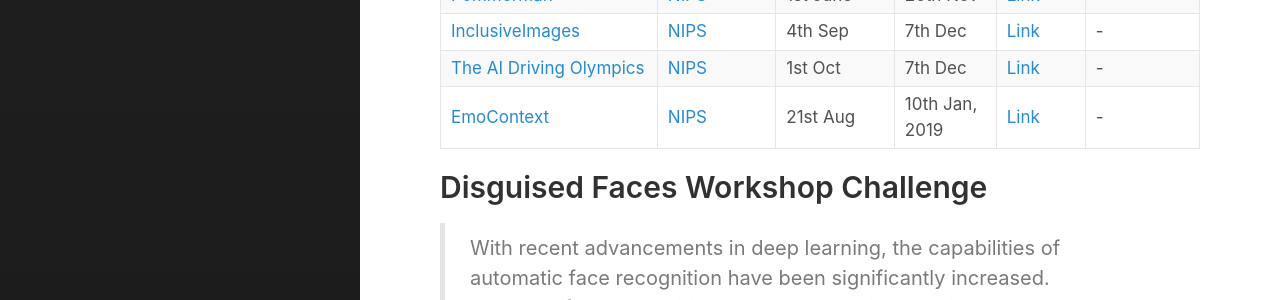
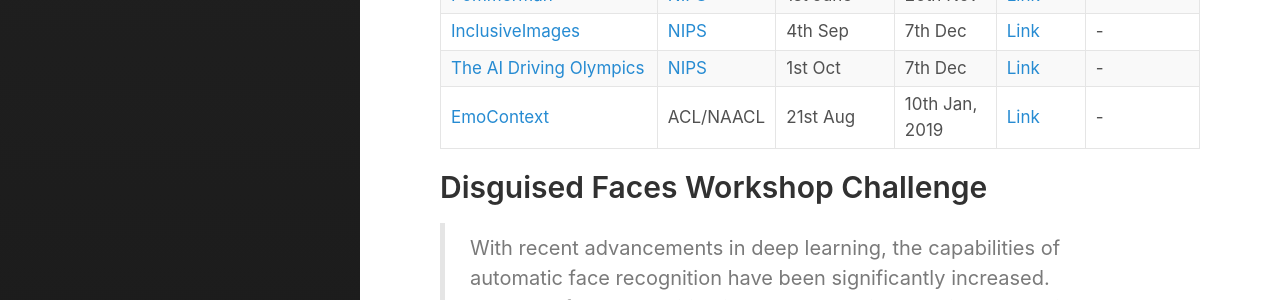
Before and after one commit to saqibns/saqibns.github.io, a Jekyll site: the page built from _posts/2018-01-14-list-of-ML-competitions-2018.markdown, in a window 1280 px wide. Shown: the part 2727-3027 px from the top of the page. Built offline with Jekyll 4.4.1, drawn with Linux system fonts in a browser that asks for light colours.

Commit message:
Corrected the confererence name for EmoContext

```diff
--- a/_posts/2018-01-14-list-of-ML-competitions-2018.markdown
+++ b/_posts/2018-01-14-list-of-ML-competitions-2018.markdown
@@ -50,7 +50,7 @@
 | <a name="pommerman-table"></a>[Pommerman](#pommerman) | [NIPS](https://nips.cc/) | 1st June | 26th Nov | [Link](https://www.pommerman.com/) | - |
 | <a name="inclusiveimages-table"></a>[InclusiveImages](#inclusiveimages) | [NIPS](https://nips.cc/) | 4th Sep | 7th Dec | [Link](https://sites.google.com/view/inclusiveimages/) | - |
 | <a name="aido-table"></a>[ The AI Driving Olympics](#aido) | [NIPS](https://nips.cc/) | 1st Oct | 7th Dec | [Link](https://www.duckietown.org/research/AI-Driving-Olympics) | - |
-| <a name="emocontext-table"></a>[EmoContext](#emocontext) | [NIPS](https://nips.cc/) | 21st Aug | 10th Jan, 2019 | [Link](https://www.humanizing-ai.com/emocontext.html) | - |
+| <a name="emocontext-table"></a>[EmoContext](#emocontext) | ACL/NAACL | 21st Aug | 10th Jan, 2019 | [Link](https://www.humanizing-ai.com/emocontext.html) | - |
 
 
 
```
